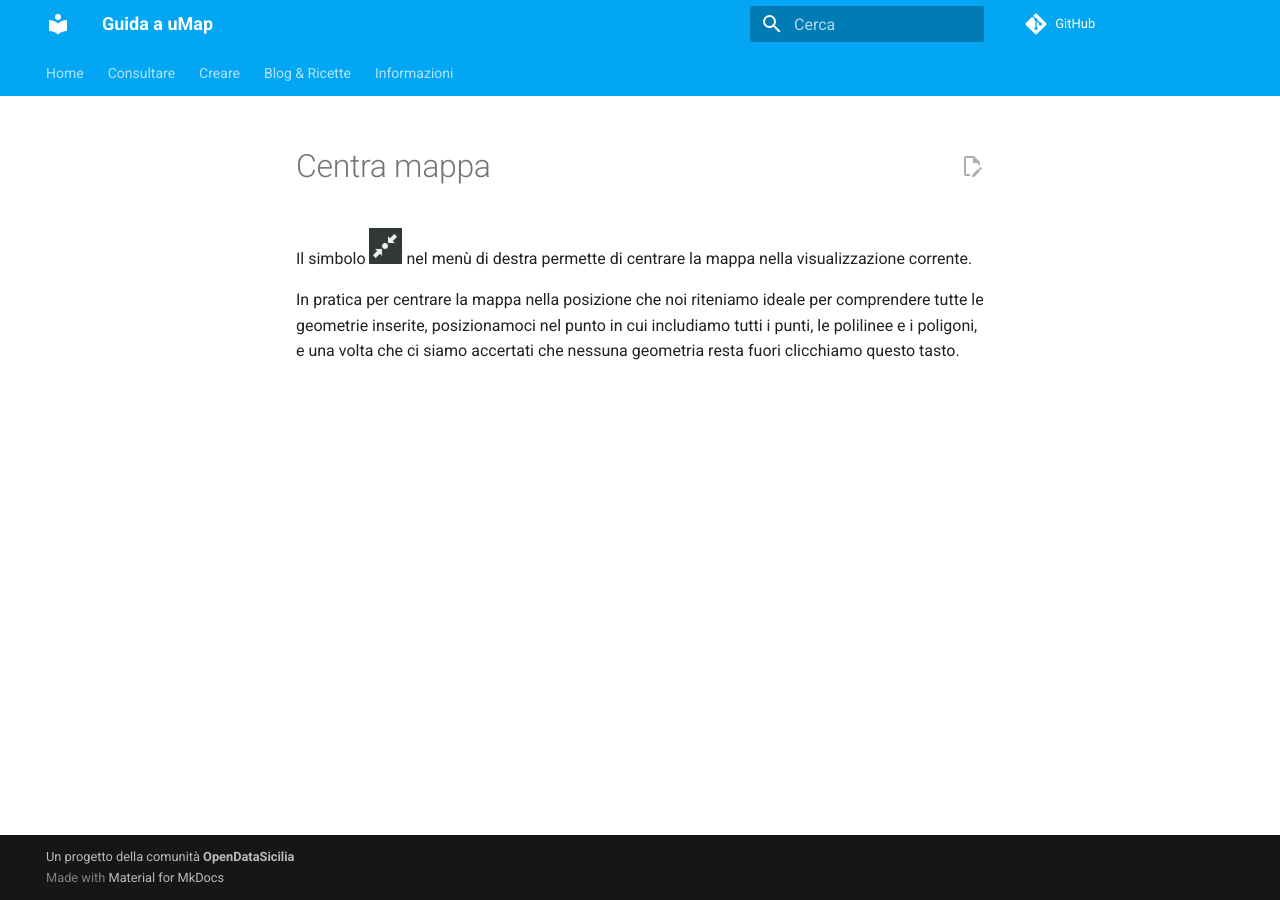
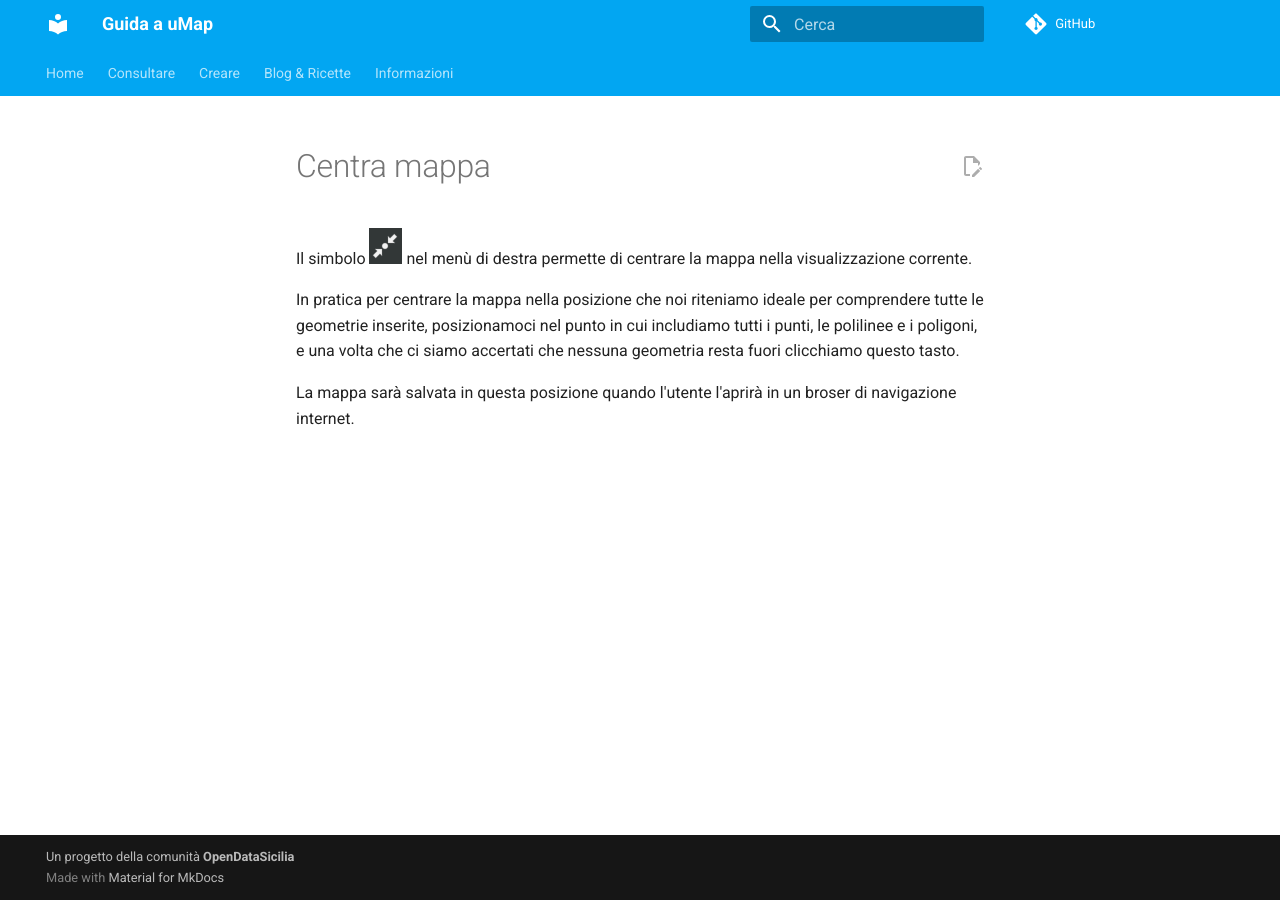
Before and after one commit to opendatasicilia/guida-umap, an MkDocs documentation site: the page built from docs/creare/centra-mappa.md, in a window 1280 px wide. Built offline with MkDocs 1.6.1 and Material for MkDocs 9.7.7, drawn with Linux system fonts in a browser that asks for light colours; comment, search, counter and statistics services are not loaded.

Commit message:
Update centra-mappa.md

```diff
--- a/docs/creare/centra-mappa.md
+++ b/docs/creare/centra-mappa.md
@@ -5,3 +5,5 @@ Il simbolo
 nel menù di destra permette di centrare la mappa nella visualizzazione corrente.
 
 In pratica per centrare la mappa nella posizione che noi riteniamo ideale per comprendere tutte le geometrie inserite, posizionamoci  nel punto in cui includiamo tutti i punti, le polilinee e i poligoni, e una volta che ci siamo accertati che nessuna geometria resta fuori clicchiamo questo tasto.
+
+La mappa sarà salvata in questa posizione quando l'utente l'aprirà in un broser di navigazione internet.
```
